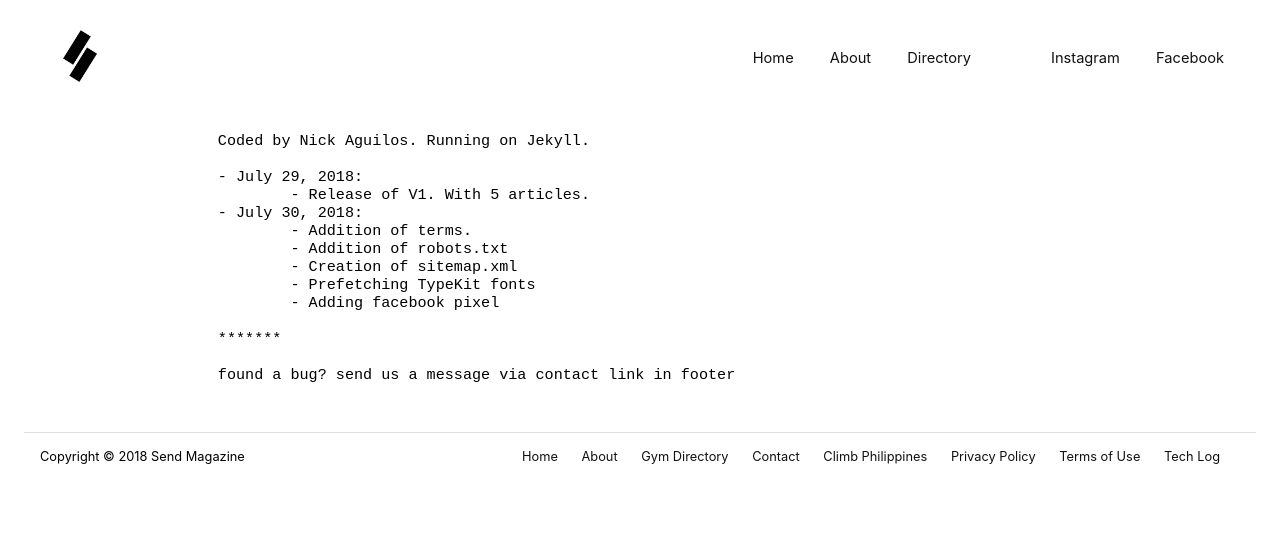
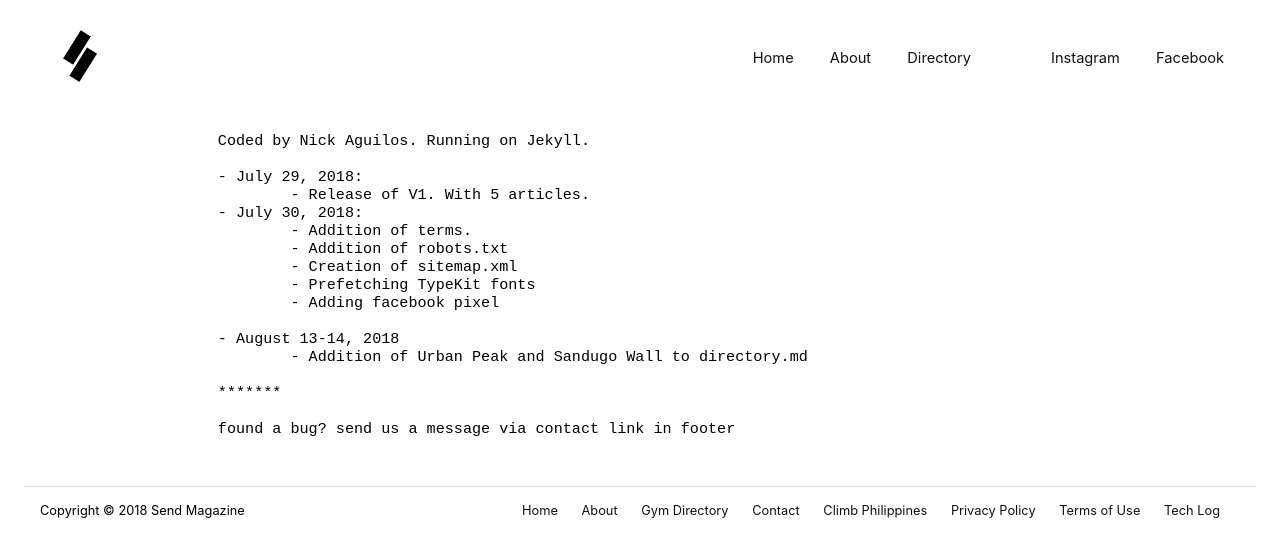
Before and after one commit to nickaguilos/sendmagazine, a Jekyll site: the page built from tech.md, in a window 1280 px wide. Shown: the top 557 px of the page. Built offline with Jekyll 4.4.1, drawn with Linux system fonts in a browser that asks for light colours; nearby versions of some CDN libraries.

Commit message:
adding sandugo to directory

```diff
--- a/tech.md
+++ b/tech.md
@@ -15,6 +15,9 @@ permalink: tech-log
 					- Prefetching TypeKit fonts
 					- Adding facebook pixel
 
+				- August 13-14, 2018
+					- Addition of Urban Peak and Sandugo Wall to directory.md
+
 				*******
 
 				found a bug? send us a message via contact link in footer
```
